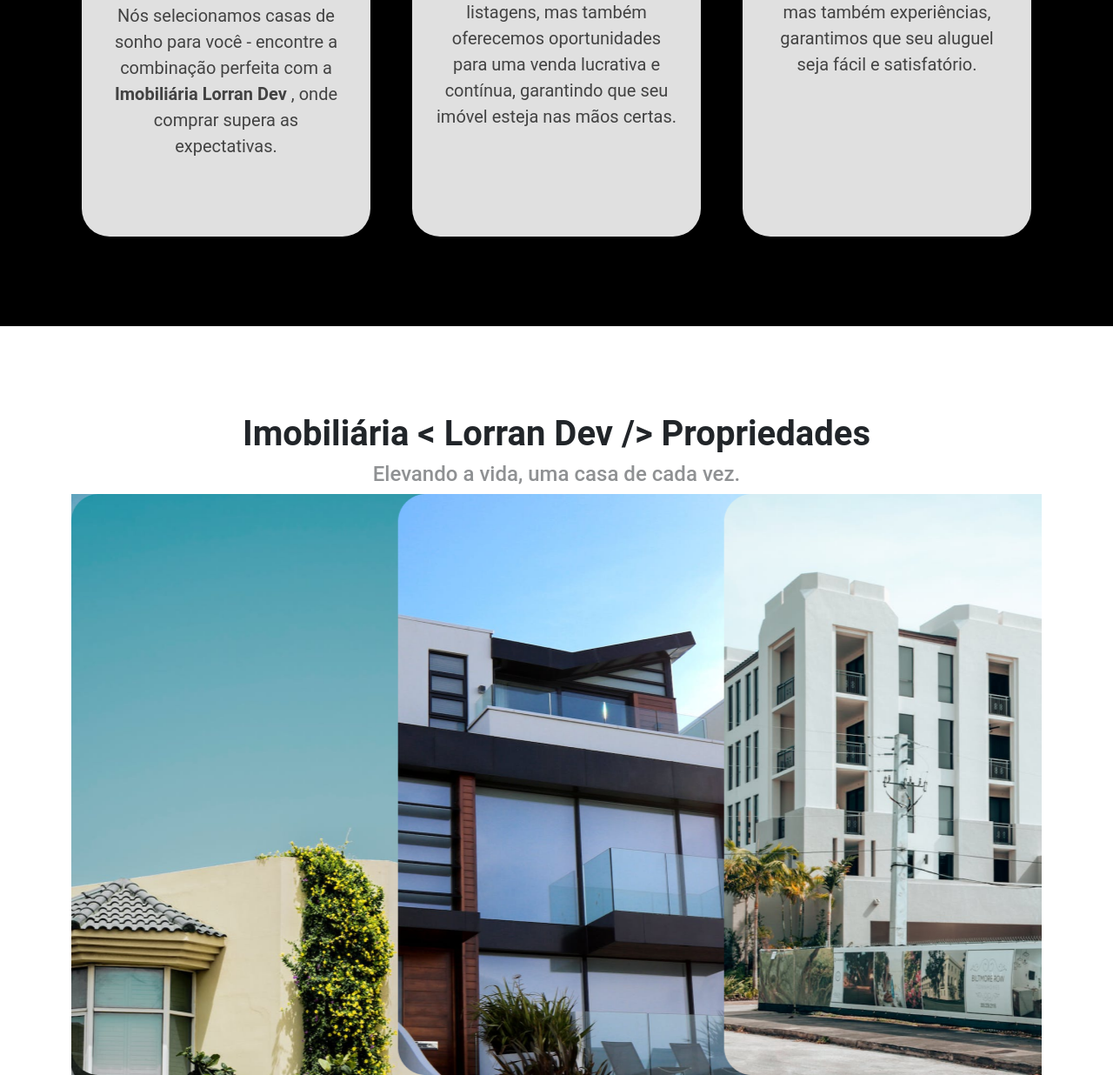
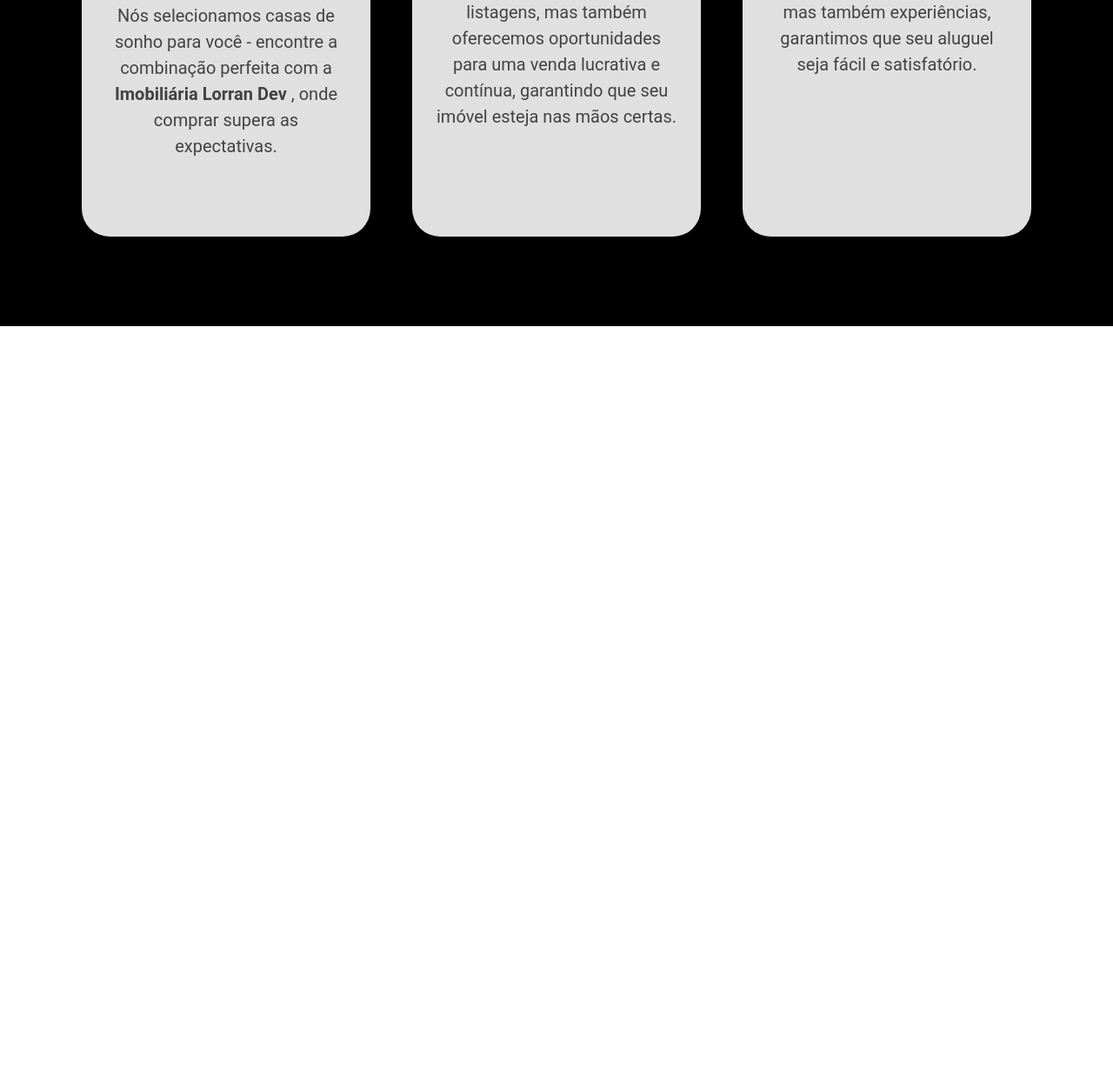
Before and after one commit to LorranFranklin/imobiliaria-LorranDev-Bootstrap, a plain HTML site: page index.html in a window 1280 px wide. Shown: the part 2715-3951 px from the top of the page at 87% size. After the commit the page ends 3090 px from the top, so only its background shows below. Drawn offline with nearby package versions, Linux system fonts and the light colour scheme; a script that the page names is missing; files whose address does not match are found by name.

Commit message:
comentando properties até o projeto ser avaliado pela EBAC

```diff
--- a/index.html
+++ b/index.html
@@ -301,7 +301,7 @@
       </div>
     </section>
 
-    <section class="properties mt-100" id="properties">
+    <!-- <section class="properties mt-100" id="properties">
       <div class="container">
         <h1 class="text-center" id="properties-title">
           <b>Imobiliária<span> < Lorran Dev /></span> Propriedades</b>
@@ -328,7 +328,7 @@
           </div>
         </div>
       </div>
-    </section>
+    </section> -->
     <!-- <section id="FAQ" class="container mt-100" id="FAQ">TESTE 2</section> -->
 
     <script src="https://cdn.jsdelivr.net/npm/swiper@11/swiper-bundle.min.js"></script>
```
